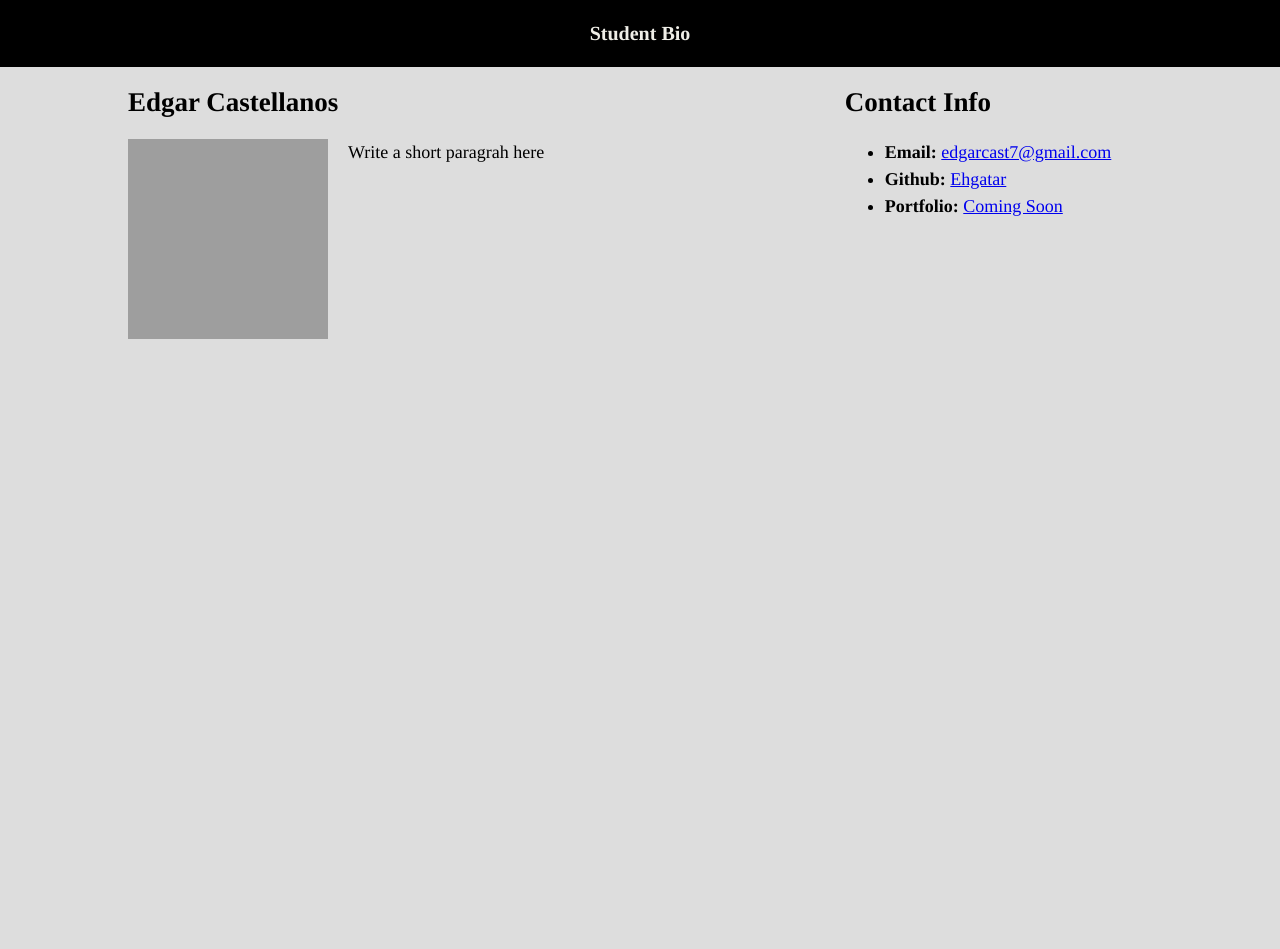
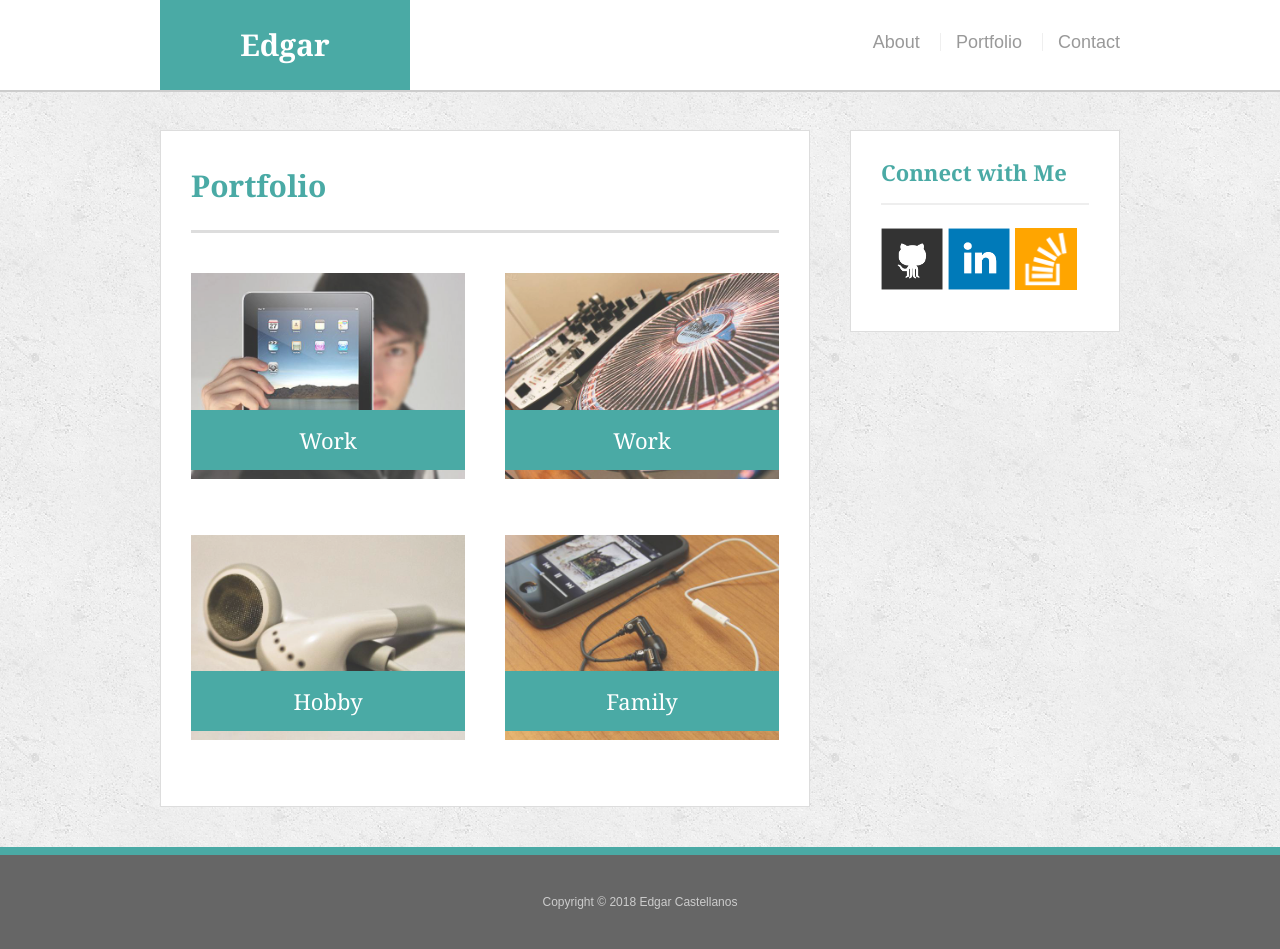
Before and after one commit to Ehgatar/Basic-Portfolio, a plain HTML site: page porfolio.html in a window 1280 px wide. Before the commit the page ends 800 px from the top, so only its background shows below. Drawn offline with Linux system fonts and the light colour scheme; grey boxes are pictures that could not be loaded.

Commit message:
Used solutions

```diff
--- /dev/null
+++ b/assets/css/reset.css
@@ -0,0 +1,134 @@
+/* http://meyerweb.com/eric/tools/css/reset/
+   v2.0 | 20110126
+   License: none (public domain)
+*/
+
+html,
+body,
+div,
+span,
+applet,
+object,
+iframe,
+h1,
+h2,
+h3,
+h4,
+h5,
+h6,
+p,
+blockquote,
+pre,
+a,
+abbr,
+acronym,
+address,
+big,
+cite,
+code,
+del,
+dfn,
+em,
+img,
+ins,
+kbd,
+q,
+s,
+samp,
+small,
+strike,
+strong,
+sub,
+sup,
+tt,
+var,
+b,
+u,
+i,
+center,
+dl,
+dt,
+dd,
+ol,
+ul,
+li,
+fieldset,
+form,
+label,
+legend,
+table,
+caption,
+tbody,
+tfoot,
+thead,
+tr,
+th,
+td,
+article,
+aside,
+canvas,
+details,
+embed,
+figure,
+figcaption,
+footer,
+header,
+hgroup,
+menu,
+nav,
+output,
+ruby,
+section,
+summary,
+time,
+mark,
+audio,
+video {
+  padding: 0;
+  margin: 0;
+  font: inherit;
+  font-size: 100%;
+  vertical-align: baseline;
+  border: 0;
+}
+/* HTML5 display-role reset for older browsers */
+article,
+aside,
+details,
+figcaption,
+figure,
+footer,
+header,
+hgroup,
+menu,
+nav,
+section {
+  display: block;
+}
+
+body {
+  line-height: 1;
+}
+
+ol,
+ul {
+  list-style: none;
+}
+
+blockquote,
+q {
+  quotes: none;
+}
+
+blockquote:before,
+blockquote:after,
+q:before,
+q:after {
+  content: "";
+  content: none;
+}
+
+table {
+  border-spacing: 0;
+  border-collapse: collapse;
+}
--- /dev/null
+++ b/assets/css/style.css
@@ -0,0 +1,239 @@
+body {
+	font-family: Arial, "Helvetica Neue", Helvetica, sans-serif;
+	font-size: 18px;
+	line-height: 34px;
+	color: #777;
+	background: url("../images/concrete_seamless.png");
+  }
+
+  * {
+	box-sizing: border-box;
+  }
+
+  /* general */
+
+  .container {
+	width: 100%;
+	max-width: 960px;
+	margin: 0 auto;
+	clear: both;
+  }
+
+  h1,
+  h2,
+  h3,
+  p {
+	margin-bottom: 20px;
+  }
+
+  p:last-child {
+	margin-bottom: 0;
+  }
+
+  h1,
+  h2,
+  h3 {
+	font-family: Georgia, Times, "Times New Roman", serif;
+	font-weight: 700;
+	color: #4aaaa5;
+  }
+
+  h1 {
+	padding-bottom: 20px;
+	font-size: 30px;
+	line-height: 49px;
+	border-bottom: 3px solid #ddd;
+  }
+
+  h2,
+  h3 {
+	font-size: 22px;
+  }
+
+  /* header */
+
+  #masthead {
+	position: fixed;
+	z-index: 99;
+	width: 100%;
+	margin: 0 0 30px;
+	overflow: auto;
+	color: #fff;
+	background: #fff;
+	border-bottom: 2px solid #ccc;
+  }
+
+  #logo {
+	float: left;
+	width: 250px;
+	height: 90px;
+	font-family: Georgia, Times, "Times New Roman", serif;
+	font-size: 30px;
+	font-weight: 700;
+	line-height: 90px;
+	color: #fff;
+	text-align: center;
+	text-decoration: none;
+	background: #4aaaa5;
+  }
+
+  nav {
+	float: right;
+	margin-top: 25px;
+  }
+
+  nav a {
+	display: inline-block;
+	padding-left: 15px;
+	margin-left: 15px;
+	line-height: 18px;
+	color: #999;
+	text-decoration: none;
+	border-left: 1px solid #efefef;
+  }
+
+  nav a:first-child {
+	border-left: 0 none;
+  }
+
+  /* footer */
+
+  footer {
+	padding: 30px 0;
+	clear: both;
+	font-size: 12px;
+	color: #fff;
+	color: #ccc;
+	text-align: center;
+	background: #666;
+	border-top: 8px solid #4aaaa5;
+  }
+
+  /* sidebar */
+
+  .sidebar {
+	float: right;
+	width: 100%;
+	max-width: 270px;
+	padding: 30px;
+	margin-bottom: 20px;
+	background: #fff;
+	border: 1px solid #ddd;
+  }
+
+  h3,
+  .sidebar h2 {
+	padding-bottom: 20px;
+	margin-bottom: 15px;
+	line-height: 22px;
+	border-bottom: 2px solid #eee;
+  }
+
+  .social {
+	width: 62px;
+	height: 62px;
+	margin-top: 8px;
+	margin-right: 5px;
+  }
+
+  .social:last-child {
+	margin-right: 0;
+  }
+
+  /* main */
+
+  #main-container {
+	padding-top: 130px;
+  }
+
+  .main-section {
+	float: left;
+	width: 100%;
+	max-width: 650px;
+	padding: 30px;
+	margin: 0 0 40px;
+	background: #fff;
+	border: 1px solid #ddd;
+  }
+
+  /* portfolio page */
+
+  .work {
+	position: relative;
+	float: left;
+	width: 274px;
+	margin: 20px 0 25px;
+	overflow: auto;
+  }
+
+  .work:nth-child(even) {
+	margin-right: 40px;
+  }
+
+  .work img {
+	width: 100%;
+	border: 0 none;
+	opacity: 0.8;
+  }
+
+  .work h3 {
+	position: absolute;
+	bottom: 20px;
+	width: 100%;
+	padding: 15px;
+	margin-bottom: 0;
+	font-weight: 300;
+	line-height: 30px;
+	color: #fff;
+	text-align: center;
+	background: #4aaaa5;
+	border-bottom: 0;
+  }
+
+  .auth-image {
+	float: left;
+	width: 200px;
+	height: auto;
+	margin-top: 10px;
+	margin-right: 25px;
+  }
+
+  /* contact page */
+
+  #contact-form ul {
+	margin-bottom: 20px;
+  }
+
+  #contact-form li {
+	margin-bottom: 10px;
+  }
+
+  label,
+  input[type=text],
+  input[type=email],
+  textarea {
+	display: block;
+	width: 100%;
+  }
+
+  input[type=text],
+  input[type=email],
+  textarea {
+	height: 35px;
+	padding: 0 10px;
+	font-size: 14px;
+	border: 1px solid #ddd;
+  }
+
+  textarea {
+	height: 200px;
+  }
+
+  input[type=submit] {
+	padding: 10px 30px;
+	font-size: 18px;
+	color: #fff;
+	cursor: pointer;
+	background: #4aaaa5;
+	border: 0 none;
+  }
--- a/assets/reset.css
+++ /dev/null
@@ -1,48 +0,0 @@
-/* http://meyerweb.com/eric/tools/css/reset/
-   v2.0 | 20110126
-   License: none (public domain)
-*/
-
-html, body, div, span, applet, object, iframe,
-h1, h2, h3, h4, h5, h6, p, blockquote, pre,
-a, abbr, acronym, address, big, cite, code,
-del, dfn, em, img, ins, kbd, q, s, samp,
-small, strike, strong, sub, sup, tt, var,
-b, u, i, center,
-dl, dt, dd, ol, ul, li,
-fieldset, form, label, legend,
-table, caption, tbody, tfoot, thead, tr, th, td,
-article, aside, canvas, details, embed,
-figure, figcaption, footer, header, hgroup,
-menu, nav, output, ruby, section, summary,
-time, mark, audio, video {
-	margin: 0;
-	padding: 0;
-	border: 0;
-	font-size: 100%;
-	font: inherit;
-	vertical-align: baseline;
-}
-/* HTML5 display-role reset for older browsers */
-article, aside, details, figcaption, figure,
-footer, header, hgroup, menu, nav, section {
-	display: block;
-}
-body {
-	line-height: 1;
-}
-ol, ul {
-	list-style: none;
-}
-blockquote, q {
-	quotes: none;
-}
-blockquote:before, blockquote:after,
-q:before, q:after {
-	content: '';
-	content: none;
-}
-table {
-	border-collapse: collapse;
-	border-spacing: 0;
-}
--- a/assets/style.css
+++ /dev/null
@@ -1,49 +0,0 @@
-.header {
-	background-color: red;
-}
-
-body {
-
-	background-color: #dddddd;
-	margin: 0;
-	padding: 0;
-	font-family: "Gerogia", "Times New Romman",
-		 Times, serif;
-	font-size: 18px;
-	line-height: 150%;
-}
-
-h1 {
-
-	color: #efeee7;
-	background-color: black;
-	margin: 0;
-	text-align: center;
-	padding-top: 20px;
-	padding-bottom: 20px;
-	font-size: 20px;
-}
-
-.container {
-	width: 1024px;
-	margin: 0 auto;
-}
-
-#main-bio,
-#contact-info,
-#bio-image {
-	float: left;
-}
-
-#main-bio {
-	width: 70%;
-}
-#contact-info {
-	width: 30%;
-}
-
-#bio-image {
-	margin-right: 20px;
-	width: 200px;
-	height: 200px;
-}
--- a/porfolio.html
+++ b/porfolio.html
@@ -1,44 +1,69 @@
-<!DOCTYPE html>
-<html>
+<!doctype html>
+<html lang="en-us">
+
 <head>
-  	<title>Edgar Castellanos</title>
-  	<link rel="stylesheet" type="text/css" href="assets/style.css">
+  <meta charset="UTF-8">
+  <title>Portfolio | Edgar Castellanos</title>
+  <link rel="stylesheet" type="text/css" href="assets/css/reset.css">
+  <link rel="stylesheet" type="text/css" href="assets/css/style.css">
+</head>
 
-</head>
 <body>
 
-	<header>
-		<h1>Student Bio</h1>
-	</header>
+  <header id="masthead">
+    <div class="container">
+      <a href="index.html" id="logo">Edgar</a>
+      <nav>
+        <a href="index.html">About</a>
+        <a href="portfolio.html">Portfolio</a>
+        <a href="contact.html">Contact</a>
+      </nav>
+    </div>
+  </header>
 
+  <div id="main-container" class="container">
+    <section class="main-section">
+      <h1>Portfolio</h1>
 
+      <div class="work">
+        <img src="assets/images/technics-q-c-640-480-1.jpg" alt="hangman">
 
-<div class="container">
+        <h3>Work</h3>
+      </div>
+      <div class="work">
+        <img src="assets/images/technics-q-c-640-480-2.jpg" alt="RPG Game">
 
-	<section id="main-bio">
+        <h3>Work</h3>
+      </div>
+      <div class="work">
+        <img src="assets/images/technics-q-c-640-480-5.jpg" alt="Trivia Game">
 
-		<h2>Edgar Castellanos</h2>
+        <h3>Hobby</h3>
+      </div>
+      <div class="work">
+        <img src="assets/images/technics-q-c-640-480-7.jpg" alt="Rutgers Info Widget">
 
-	<img src="https://media.licdn.com/mpr/mpr/shrinknp_200_200/AAEAAQAAAAAAAAafAAAAJGU0Y2Y2MzdkLTIzNTctNDM1Yi1iZGU5LTA2YjM5MjIwMjliMw.jpg" alt="Edgar Castellanos" id="bio-image">
+        <h3>Family</h3>
+      </div>
 
-	<p>Write a short paragrah here</p>
+    </section>
 
-	</section>
+    <section class="sidebar">
+      <div id="connect">
+        <h2>Connect with Me</h2>
 
-	<section id="contact-info">
-		<h2>Contact Info</h2>
-		<ul>
-			<li><strong>Email:</strong> <a href="#">edgarcast7@gmail.com</a>
-			</li>
-			<li><strong>Github:</strong> <a href="#">Ehgatar</a>
-			</li>
-			<li><strong>Portfolio:</strong> <a href="#">Coming Soon</a>
-			</li>
-		</ul>
+        <a href="#"><img src="assets/images/github-128.png" class="social" alt="GitHub" /></a>
+        <a href="#"><img src="assets/images/linkedin-128.png" class="social" alt="LinkedIn" /></a>
+        <a href="#"><img src="assets/images/stackoverflow-128.png" class="social" alt="Stack Overflow" /></a>
+      </div>
+    </section>
+  </div>
 
-	</section>
+  <footer>
+    <div class="container">
+      Copyright &copy; 2018 Edgar Castellanos
+    </div>
+  </footer>
+</body>
 
-</div>
-
-</body>
 </html>
```
Also changed, not shown: contact.html (+66 -0 lines), index.html (+40 -30 lines), assets/images/cat.jpg (added), assets/images/concrete_seamless.png (added), assets/images/github-128.png (added), assets/images/linkedin-128.png (added), assets/images/stackoverflow-128.png (added), assets/images/technics-q-c-640-480-1.jpg (added), assets/images/technics-q-c-640-480-2.jpg (added), assets/images/technics-q-c-640-480-5.jpg (added), assets/images/technics-q-c-640-480-7.jpg (added), assets/images/technics-q-c-640-480-9.jpg (added), 2 other files.
